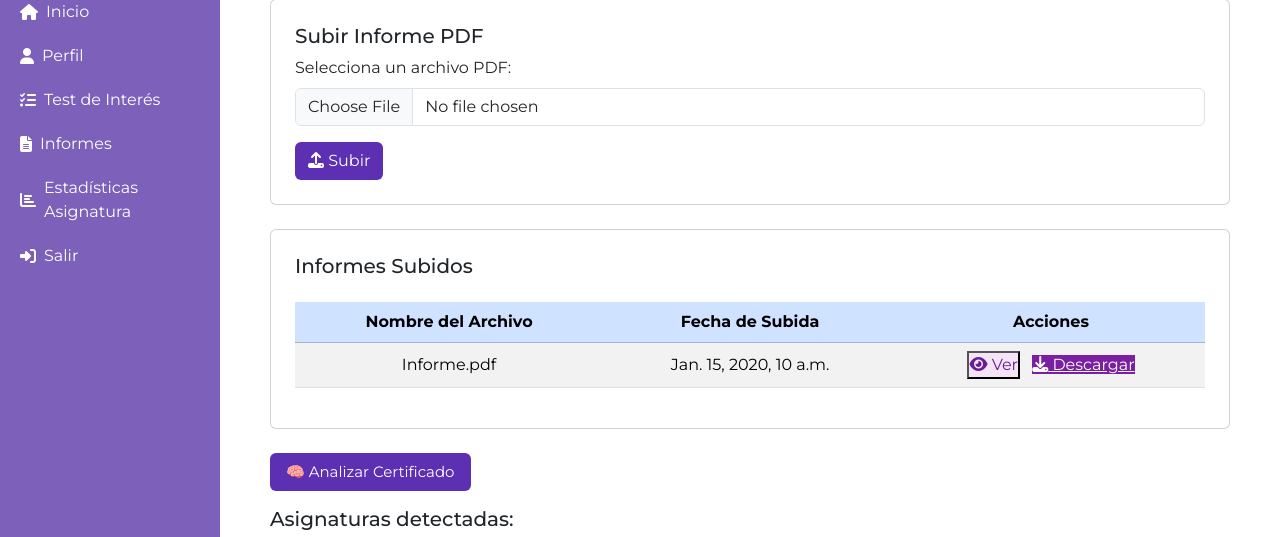
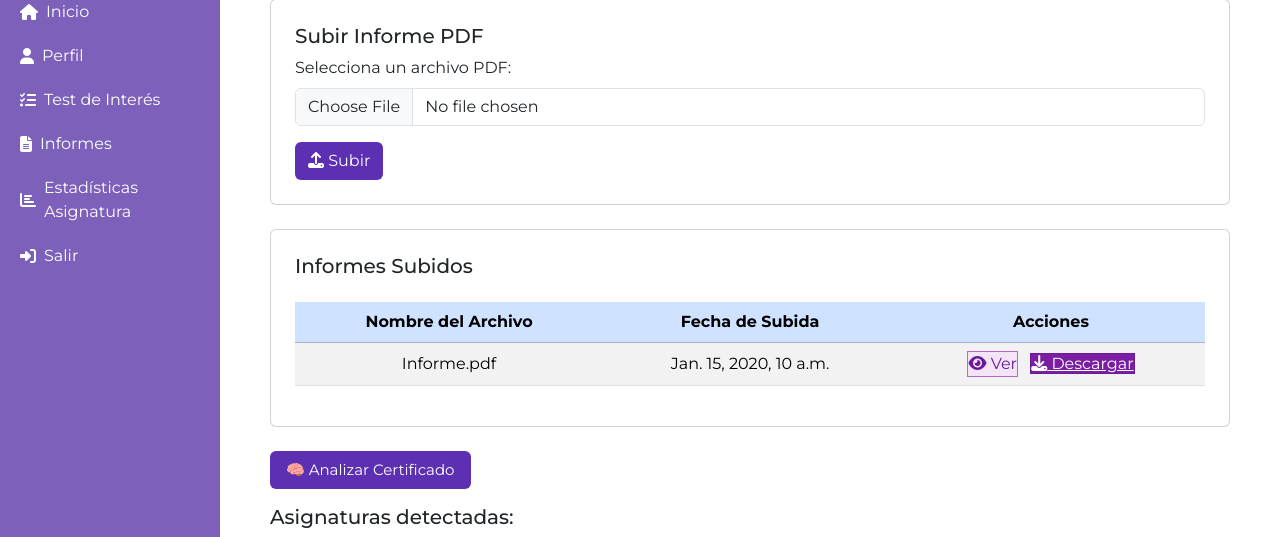
Before and after one commit to DiegoRiosGo/MiVisionAcademica, a Django app: template Menu/templates/Menu/vista_alumno/inicio_alumno.html in a window 1280 px wide. Shown: the part 164-701 px from the top of the page. Run offline with Django 5.2, Linux system fonts and the light colour scheme; the template is opened without the code that fills it: most values are stand-ins (such as "Sample title", 1, 10 or a date in 2020); some libraries are stand-ins or nearby versions.

Commit message:
lo rompi

```diff
--- a/Menu/static/assets/css/inicio_alumno.css
+++ b/Menu/static/assets/css/inicio_alumno.css
@@ -122,11 +122,13 @@
     /* clase para botones morado claro */
     .btn-color1 {
         color: #6a1b9a !important;
+        border: 1px solid #ba68c8 !important;
         background-color: #f3e5f5 !important;
     }
 
     .btn-color1:hover {
         background-color: #e1bee7 !important;
+        border-color: #ab47bc !important;
         color: #4a148c !important;
     }
 
@@ -134,10 +136,12 @@
     .btn-color2 {
         color: #ffffff !important;
         background-color: #7b1fa2 !important;
+        border: 1px solid #6a1b9a !important;
     }
 
     .btn-color2:hover {
         background-color: #6a1b9a !important;
+        border-color: #4a148c !important;
         color: #ffffff !important;
     }
 
```
